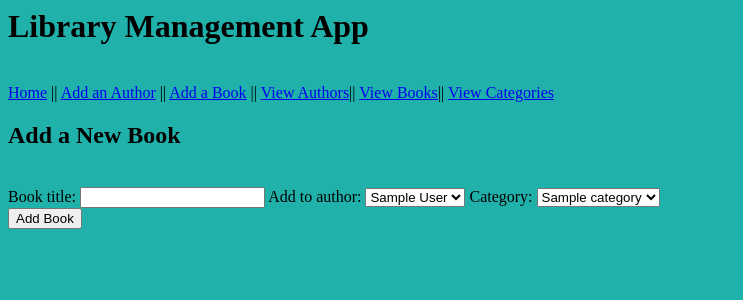
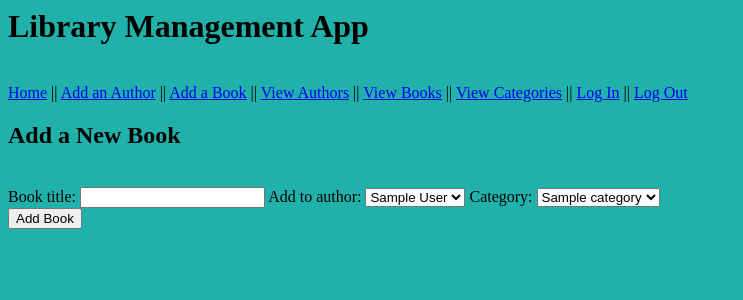
Before and after one commit to bit-of-a-git/DevOps-Core-Fundamental-Project, a Flask app: page /add-book in a window 1280 px wide. Shown: the top 300 px of the page, without its empty margins (0-743 px from the left). Run offline with Flask 3, Linux system fonts and the light colour scheme; a user stored in the database is signed in; tables that the repository leaves empty hold one stand-in row (values such as "Sample post").

Commit message:
adding Log In and Log Out to top bar

```diff
--- a/application/templates/main.html
+++ b/application/templates/main.html
@@ -5,9 +5,11 @@
 <a href="{{ url_for('home') }}">Home</a> ||
 <a href="{{ url_for('add_author') }}">Add an Author</a> ||
 <a href="{{ url_for('add_book') }}">Add a Book</a> ||
-<a href="{{ url_for('view_authors') }}">View Authors</a>||
-<a href="{{ url_for('view_books') }}">View Books</a>||
-<a href="{{ url_for('view_categories') }}">View Categories</a>
+<a href="{{ url_for('view_authors') }}">View Authors</a> ||
+<a href="{{ url_for('view_books') }}">View Books</a> ||
+<a href="{{ url_for('view_categories') }}">View Categories</a> ||
+<a href="{{ url_for('login') }}">Log In</a> ||
+<a href="{{ url_for('logout') }}">Log Out</a>
 {% block body %}
 {% endblock body %}
 </body>
```
